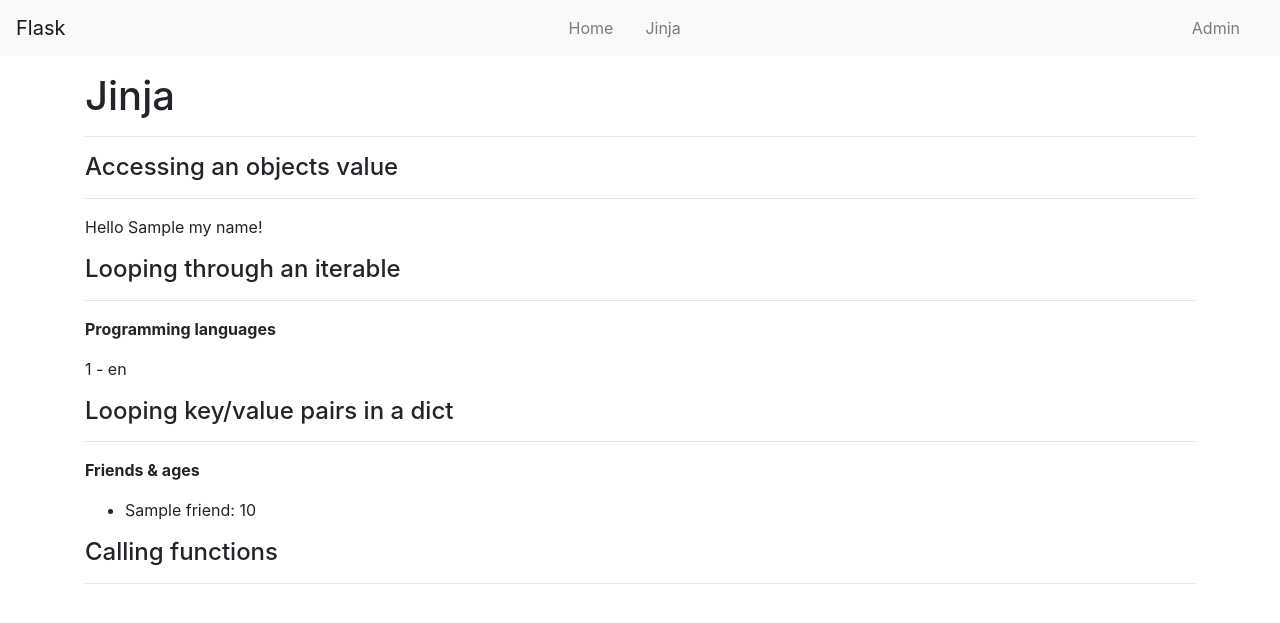
After one commit to jashton01/flask_tutorial_3, a Flask app: template app/templates/public/jinja.html in a window 1280 px wide. The commit adds this page. Shown: the top 623 px of the page. Run offline with Flask 2, Linux system fonts and the light colour scheme; the template is opened without the code that fills it: most values are stand-ins (such as "Sample title", 1, 10 or a date in 2020); some libraries are stand-ins or nearby versions.

Commit message:
final commit halfway through session 6

```diff
--- /dev/null
+++ b/app/templates/public/jinja.html
@@ -0,0 +1,41 @@
+{% extends "public/templates/public_template.html" %}
+
+{% block title %}Jinja{% endblock %}
+
+{% block main %}
+
+<div class="container">
+  <div class="row">
+    <div class="col">
+      <h1>Jinja</h1>
+      <hr>
+      <h4>Accessing an objects value</h4>
+      <hr>
+      <p>Hello {{ my_name }}!</p>
+      <h4>Looping through an iterable</h4>
+      <hr>
+
+      <strong class="d-block mb-3">Programming languages</strong>
+
+        {% for lang in langs %}
+          {{ loop.index }} - {{ lang }}<br>
+        {% endfor %}
+      <p>
+        <h4>Looping key/value pairs in a dict</h4>
+        <hr>
+        <strong class="d-block mb-3">Friends & ages</strong>
+        <ul>
+          {% for name, age in friends.items() %}
+          <li>{{ name }}: {{ age }}</li>
+          {% endfor %}
+        </ul>
+
+        <h4>Calling functions</h4>
+        <hr>
+        <p>{{ repeat("Jinja is great! ", 10) }}</p>
+
+    </div>
+  </div>
+</div>
+
+{% endblock %}
--- a/app/templates/public/templates/public_template.html
+++ b/app/templates/public/templates/public_template.html
@@ -25,7 +25,7 @@
         <a class="nav-link" href="/">Home</a>
       </li>
       <li class="nav-item">
-        <a class="nav-link" href="/about">About</a>
+        <a class="nav-link" href="/jinja">Jinja</a>
       </li>
     </ul>
   </div>
```
Also changed, not shown: app/templates/public/about.html (added, +16 -0 lines), app/views.py (+52 -1 lines).
